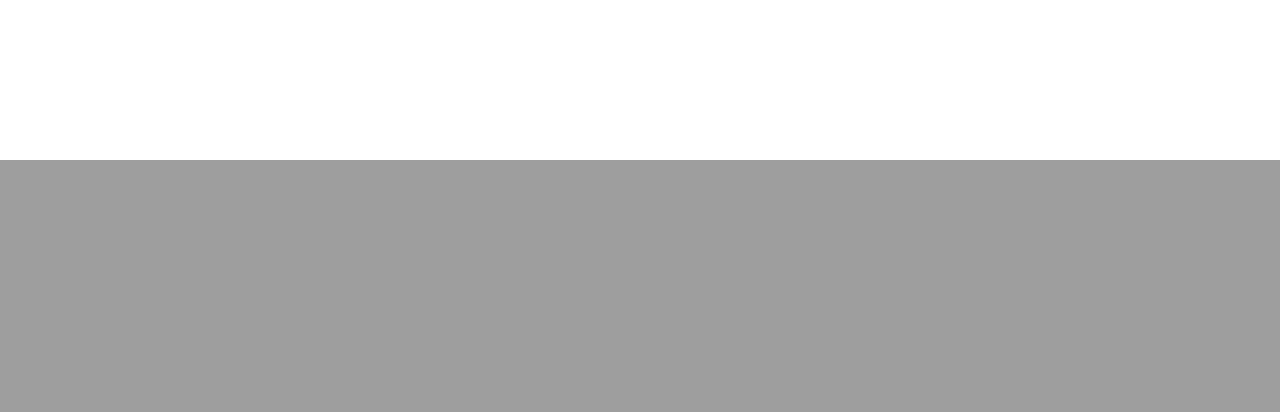
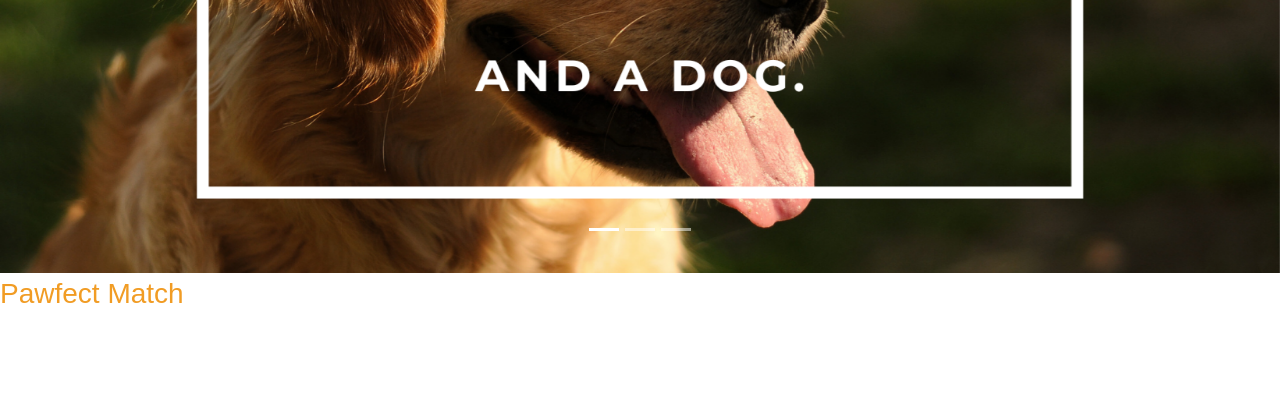
Before and after one commit to miguelcarlofajardo/2itg_Grp6_Pawfect-Match, a PHP site: page /index.php in a window 1280 px wide. Shown: the part 640-1052 px from the top of the page. Before the commit the page ends 800 px from the top, so only its background shows below. Run offline with PHP 8.4, Linux system fonts and the light colour scheme; some web fonts are replaced.

Commit message:
+updated content (index, ourstory) - Leo 4/30

```diff
--- a/home/index.php
+++ b/home/index.php
@@ -1,6 +1,7 @@
 <!DOCTYPE html>
 <html lang="en">
 <head>
+
     <meta charset="UTF-8">
     <meta http-equiv="X-UA-Compatible" content="IE=edge">
     <meta name="viewport" content="width=device-width, initial-scale=1.0">
@@ -15,11 +16,48 @@
     <link href="https://fonts.googleapis.com/css2?family=Dongle:wght@700&family=Nunito&display=swap" rel="stylesheet">
     <link href="https://fonts.googleapis.com/css2?family=Dongle:wght@700&display=swap" rel="stylesheet">
     <link href="https://fonts.googleapis.com/css2?family=Josefin+Sans&display=swap" rel="stylesheet">
+    <!-- Bootstrap CSS -->
+    <link href="css/index.css" rel="stylesheet" />
+        <link href="css/index_newsletter.css" rel="stylesheet" />
+         <link rel="stylesheet" href="https://stackpath.bootstrapcdn.com/bootstrap/4.3.1/css/bootstrap.min.css" integrity="sha384-ggOyR0iXCbMQv3Xipma34MD+dH/1fQ784/j6cY/iJTQUOhcWr7x9JvoRxT2MZw1T" crossorigin="anonymous">
+        <!-- Optional JavaScript -->
+        <!-- jQuery first, then Popper.js, then Bootstrap JS -->
+        <script src="https://code.jquery.com/jquery-3.3.1.slim.min.js" integrity="sha384-q8i/X+965DzO0rT7abK41JStQIAqVgRVzpbzo5smXKp4YfRvH+8abtTE1Pi6jizo" crossorigin="anonymous"></script>
+        <script src="https://cdnjs.cloudflare.com/ajax/libs/popper.js/1.14.7/umd/popper.min.js" integrity="sha384-UO2eT0CpHqdSJQ6hJty5KVphtPhzWj9WO1clHTMGa3JDZwrnQq4sF86dIHNDz0W1" crossorigin="anonymous"></script>
+        <script src="https://stackpath.bootstrapcdn.com/bootstrap/4.3.1/js/bootstrap.min.js" integrity="sha384-JjSmVgyd0p3pXB1rRibZUAYoIIy6OrQ6VrjIEaFf/nJGzIxFDsf4x0xIM+B07jRM" crossorigin="anonymous"></script>
 </head>
 <body>
     <?php require_once "../components/navbar.php"; ?>
 
 <!--Carousel-->
+<br><br><br><br>
+    <div id="carouselExampleIndicators" class="carousel slide" data-ride="carousel">
+        <ol class="carousel-indicators">
+        <li data-target="#carouselExampleIndicators" data-slide-to="0" class="active"></li>
+        <li data-target="#carouselExampleIndicators" data-slide-to="1"></li>
+        <li data-target="#carouselExampleIndicators" data-slide-to="2"></li>
+        </ol>
+  <div class="carousel-inner">
+        <div class="carousel-item active">
+            <img class="d-block w-100" src="../home/img/PM-banner1.png" alt="First slide">
+        </div>
+
+    <div class="carousel-item">
+      <img class="d-block w-100" src="../home/img/PM-ourstory1.png" alt="Second slide">
+    </div>
+    <div class="carousel-item">
+      <img class="d-block w-100" src="../home/img/PM-ourstory3.png" alt="Third slide">
+    </div>
+  </div>
+  <a class="carousel-control-prev" href="#carouselExampleIndicators" role="button" data-slide="prev">
+    <span class="carousel-control-prev-icon" aria-hidden="true"></span>
+    <span class="sr-only">Previous</span>
+  </a>
+  <a class="carousel-control-next" href="#carouselExampleIndicators" role="button" data-slide="next">
+    <span class="carousel-control-next-icon" aria-hidden="true"></span>
+    <span class="sr-only">Next</span>
+  </a>
+</div>
 
 <!--Logo-->
 <p>Pawfect Match</p>
```
Also changed, not shown: about/ourstory.php (+5 -6 lines).
